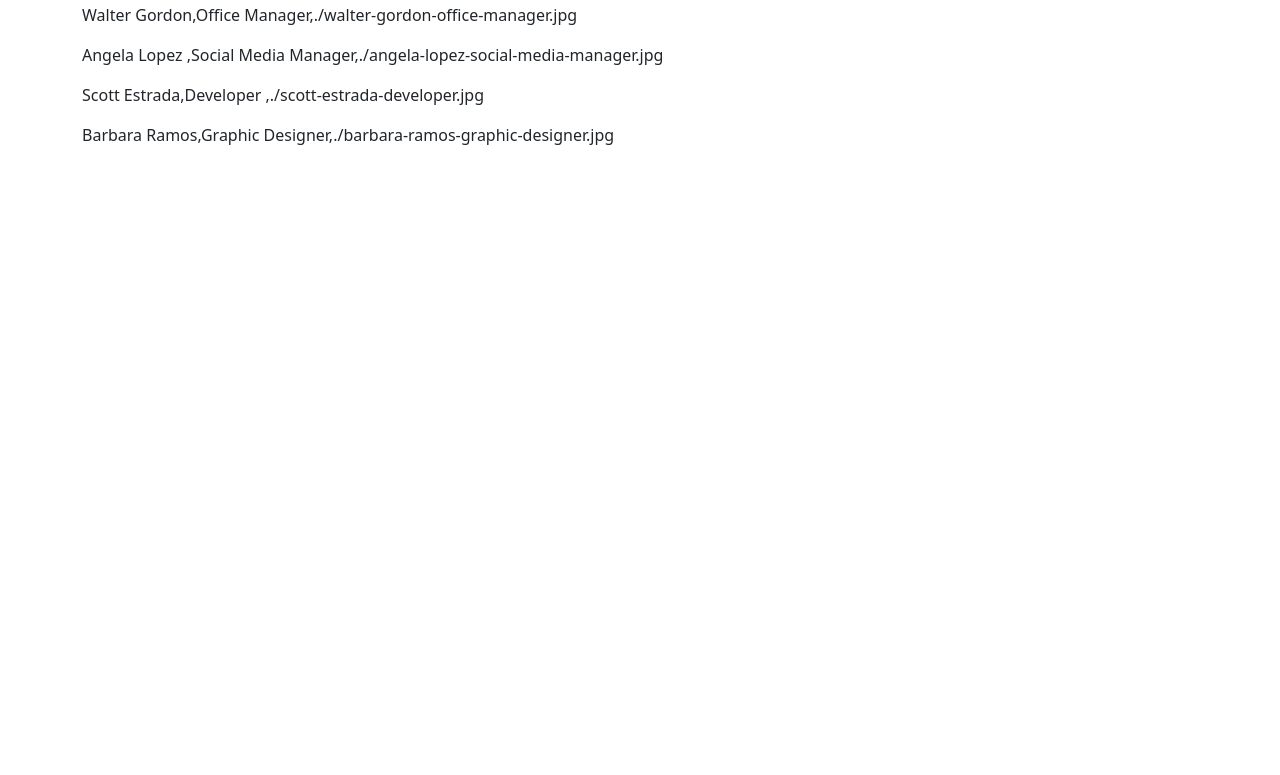
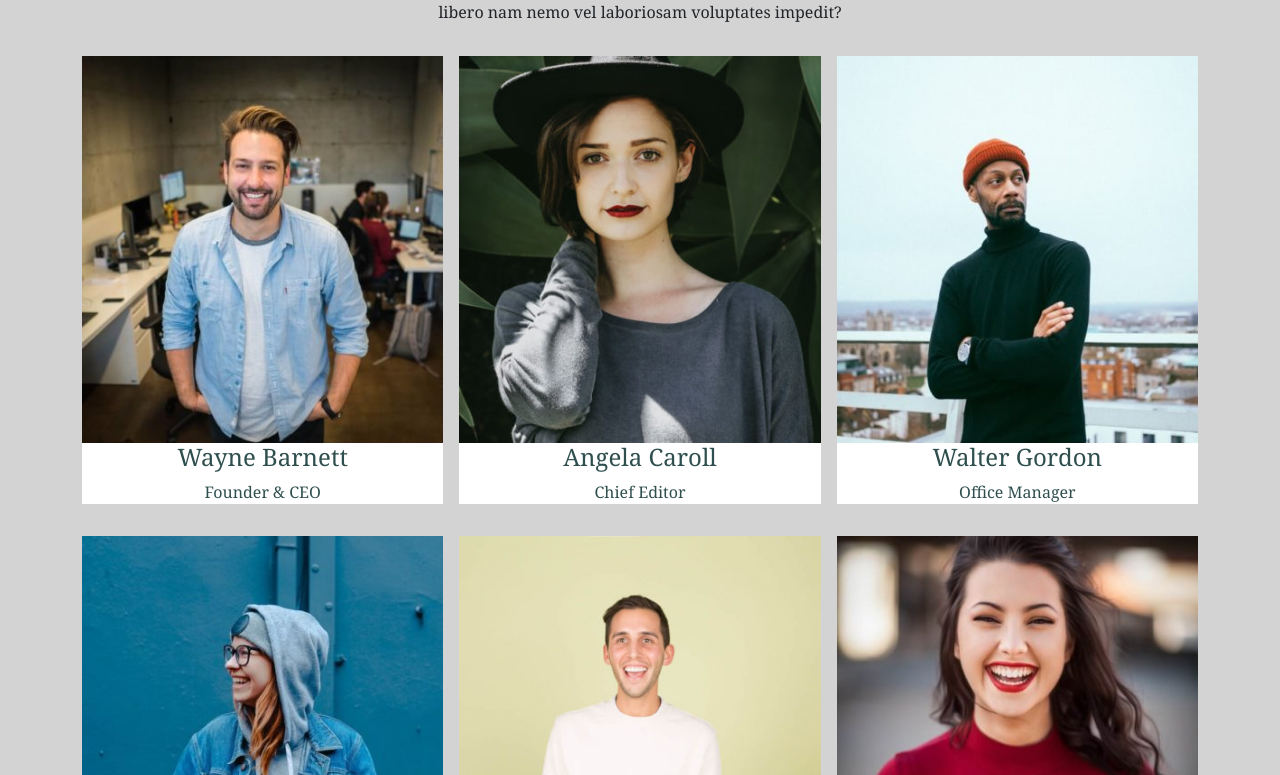
Before and after one commit to GioGio4/js-our-team, a plain HTML site: page index.html in a window 1280 px wide. Shown: the part 77-852 px from the top of the page. Before the commit the page ends 800 px from the top, so only its background shows below. Drawn offline with nearby package versions, Linux system fonts and the light colour scheme.

Commit message:
Add Bonus1-2. Print cards with property object

```diff
--- a/css/style.css
+++ b/css/style.css
@@ -0,0 +1,16 @@
+body {
+  background-color: lightgray;
+  font-family: Cambria, Cochin, Georgia, Times, "Times New Roman", serif;
+}
+
+#cards-container > .col-4 > .cards > .card-text {
+  background-color: white;
+}
+
+.cards > img {
+  width: 100%;
+}
+
+.cards > .card-text {
+  color: darkslategray;
+}
--- a/index.html
+++ b/index.html
@@ -19,7 +19,18 @@
 
   <body>
     <main>
-      <div class="container" id="container-box"></div>
+      <div class="container">
+        <div class="members-header row text-center my-3 justify-content-center">
+          <div class="col-6">
+            <h4>OUR TEAM</h4>
+            <p>
+              Lorem ipsum dolor sit amet consectetur adipisicing elit. Quia, id
+              ab libero nam nemo vel laboriosam voluptates impedit?
+            </p>
+          </div>
+        </div>
+        <div class="row g-3" id="cards-container"></div>
+      </div>
     </main>
 
     <!-- JAVASCRIPT -->
--- a/js/main.js
+++ b/js/main.js
@@ -1,12 +1,6 @@
 // TRACCIA
 // Utilizzando i dati forniti, creare un array di oggetti per rappresentare i membri del team.
 // Ogni membro è caratterizzato dalle seguenti informazioni: nome, ruolo e foto.
-
-// BONUS 1:
-// Trasformare la stringa foto in una immagine effettiva
-
-// BONUS 2:
-// Organizzare i singoli membri in card/schede
 
 // ------------------------------DATI----------------------------------------------
 // Wayne Barnett		Founder & CEO			wayne-barnett-founder-ceo.jpg
@@ -25,49 +19,67 @@ const users_team = [
   {
     name: "Wayne Barnett",
     role: "Founder & CEO",
-    photos: "./wayne-barnett-founder-ceo.jpg",
+    photos: "./img/wayne-barnett-founder-ceo.jpg",
   },
   {
     name: "Angela Caroll",
     role: "Chief Editor",
-    photos: "./angela-caroll-chief-editor.jpg",
+    photos: "./img/angela-caroll-chief-editor.jpg",
   },
   {
     name: "Walter Gordon",
     role: "Office Manager",
-    photos: "./walter-gordon-office-manager.jpg",
+    photos: "./img/walter-gordon-office-manager.jpg",
   },
   {
     name: "Angela Lopez	",
     role: "Social Media Manager",
-    photos: "./angela-lopez-social-media-manager.jpg",
+    photos: "./img/angela-lopez-social-media-manager.jpg",
   },
   {
     name: "Scott Estrada",
     role: "Developer	",
-    photos: "./scott-estrada-developer.jpg",
+    photos: "./img/scott-estrada-developer.jpg",
   },
   {
     name: "Barbara Ramos",
     role: "Graphic Designer",
-    photos: "./barbara-ramos-graphic-designer.jpg",
+    photos: "./img/barbara-ramos-graphic-designer.jpg",
   },
 ];
 
 // MILESTONE 1:
 // Stampare su console, per ogni membro del team, le informazioni di nome, ruolo e la stringa della foto
 
-for (const user in users_team) {
-  console.log(
-    users_team[user].name + users_team[user].role + users_team[user].photos
-  );
-}
+// for (const user in users_team) {
+//   console.log(
+//     users_team[user].name + users_team[user].role + users_team[user].photos
+//     );
+//   }
 
 // MILESTONE 2:
 // Stampare le stesse informazioni su DOM sottoforma di stringhe
 
-const container_box = document.getElementById("container-box");
+// const container_box = document.getElementById("container-box");
+
+// for (const user in users_team) {
+//   container_box.innerHTML += `<p>${users_team[user].name},${users_team[user].role},${users_team[user].photos}</p>`;
+// }
+
+// BONUS //
+// Trasformare la stringa foto in una immagine effettiva
+// Organizzare i singoli membri in card/schede
+
+const cards_container = document.getElementById("cards-container");
 
 for (const user in users_team) {
-  container_box.innerHTML += `<p>${users_team[user].name},${users_team[user].role},${users_team[user].photos}</p>`;
+  cards_container.innerHTML += `<div class="col-4">
+  <div class="cards">
+    <img src="${users_team[user].photos}" alt="members" />
+    <div class="card-text text-center">
+      <h4>${users_team[user].name}</h4>
+      <p>${users_team[user].role}</p>
+    </div>
+  </div>
+</div>`;
 }
```
Also changed, not shown: img/angela-caroll-chief-editor.jpg (added), img/angela-lopez-social-media-manager.jpg (added), img/barbara-ramos-graphic-designer.jpg (added), img/scott-estrada-developer.jpg (added), img/walter-gordon-office-manager.jpg (added), img/wayne-barnett-founder-ceo.jpg (added).
